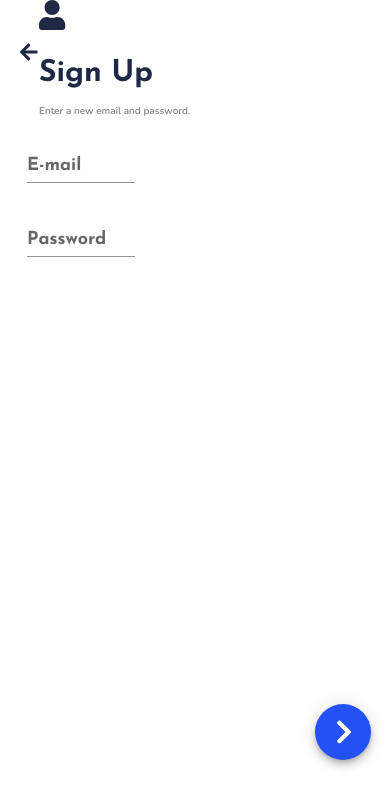
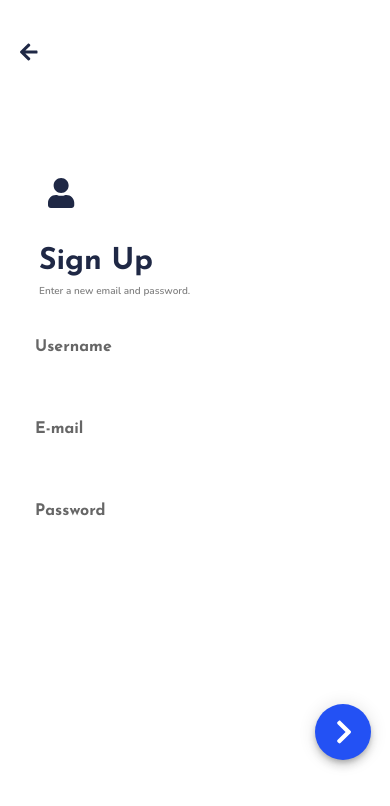
Before and after one commit to onlinkers/event-discovery-prototype, a Vue app: page /signup in a window 390 px wide. Shown: the top 806 px of the page. Built offline with nearby package versions, Linux system fonts and the light colour scheme; what vue-mq would draw is missing.

Commit message:
fix sign up page

```diff
--- a/src/views/SignUp.vue
+++ b/src/views/SignUp.vue
@@ -1,5 +1,5 @@
 <template>
-<div class="welcome-container">
+<div class="WelcomePage">
   <div class="nav-icons">
     <router-link to="/">
       <font-awesome-icon icon="arrow-left" class="back-btn fa-2x" color="#1F2845"/>
@@ -10,29 +10,33 @@
     <h1>Sign Up</h1>
     <h4>Enter a new email and password.</h4>
   </div>
-  <div class="sign-up">
-    <div class="sign-up-box">
-      <v-form class="sign-up-form">
+  <div class="auth">
+    <v-form class="auth-form">
+      <v-text-field
+        name="Username"
+        label="Username"
+        class="auth-input"
+        clearable
+      ></v-text-field>
+    </v-form>
+    <v-form class="auth-form">
       <v-text-field
         name="Email"
         label="E-mail"
-          class="sign-up-input"
+        class="auth-input"
         clearable
         :rules="[rules.required, rules.email]"
       ></v-text-field>
     </v-form>
-    </div>
-    <div class="sign-up-box">
-      <v-form class="sign-up-form">
+    <v-form class="auth-form">
       <v-text-field
         name="Password"
         label="Password"
-          class="sign-up-input"
+        class="auth-input"
         clearable
         :rules="[rules.required]"
       ></v-text-field>
     </v-form>
-    </div>
   </div>
   <div class="next-icon">
     <v-btn color="primary" fab medium to="/discover">
@@ -76,64 +80,6 @@ export default {
     left: 10%;
   }
 }
-.welcome-text {
-  font-family: 'Josefin Sans', sans-serif;
-  .user-icon {
-    margin: 0 0 5% 10%;
-  }
-  h1 {
-    margin: 0 10% 0;
-    font-weight: 800;
-    font-size: 3em;
-    color: #1F2845; // TODO: COLOR AND FONT NEED MIXINS
-  }
-  h4 {
-    font-family: 'Nunito', sans-serif;
-    margin: 2% 10% 5%;
-    color: grey;
-    font-weight: 600;
-  }
-}
-.sign-up {
-  width: 100%;
-  position: relative;
-}
-.sign-up-box {
-  display: flex;
-  border-radius: 0 15px 15px 0;
-  font-family: 'Nunito', sans-serif;
-  margin: 2% 0;
-  h5 {
-    color: #939DBE;
-    position: fixed;
-  }
-  .sign-up-input {
-    background: none;
-    border: none;
-    font-size: 1em;
-    line-height: 1.5em;
-    margin: 0 0 0 20%;
-    outline: none;
-    color: #939DBE;
-    font-weight: 700;
-  }
-}
-.sign-up-box:hover {
-  background: rgb(249, 249, 255);
-}
-.alt-accounts {
-  margin: 5% 10% auto;
-  h3 {
-    font-family: 'Montserrat';
-    font-size: 1em;
-  }
-  .alt-icons {
-    margin: 2% 0;
-    .alt-icon {
-      margin: 0 2%;
-    }
-  }
-}
 .next-icon {
   position: absolute;
   right: 5%;
@@ -143,7 +89,4 @@ export default {
     transform: translateX(10%);
   }
 }
-.sign-up-input.v-text-field > .v-input__control > .v-input__slot:before {
-    border-style: none;
-}
 </style>
--- a/src/views/Welcome.vue
+++ b/src/views/Welcome.vue
@@ -5,22 +5,22 @@
       <h1>Welcome!</h1>
       <h4>Enter your login details below to sign in.</h4>
     </div>
-    <div class="sign-in">
-      <v-form class="sign-in-form">
+    <div class="auth">
+      <v-form class="auth-form">
         <v-text-field
           name="Email"
           label="E-mail"
-          class="sign-in-input"
+          class="auth-input"
           clearable
           :rules="[rules.required, rules.email]"
           v-model="inputEmail"
         ></v-text-field>
       </v-form>
-      <v-form class="sign-in-form">
+      <v-form class="auth-form">
         <v-text-field
           name="Password"
           label="Password"
-          class="sign-in-input"
+          class="auth-input"
           clearable
           :rules="[rules.required]"
           v-model="inputPassword"
@@ -35,7 +35,7 @@
         </div>
       </div>
       <div class="nav-btns">
-        <div class="sign-in-btn">
+        <div class="auth-btn">
           <v-btn color="primary" block elevation="5">Sign In</v-btn>
         </div>
         <div class="create-acc-btn">
@@ -95,17 +95,17 @@ export default {
       font-weight: 600;
     }
   }
-  .sign-in {
+  .auth {
     margin-top: 1.5em;
     width: 100%;
-    .sign-in-form {
+    .auth-form {
       display: flex;
       padding-top: 1em;
       padding-bottom: 1em;
       border-radius: 0 1em 1em 0;
       font-family: 'Nunito', sans-serif;
 
-      .sign-in-input {
+      .auth-input {
         margin: 0 10%;
         color: #939DBE;
         font-weight: 700;
@@ -120,7 +120,7 @@ export default {
         }
       }
     }
-    .sign-in-form:hover {
+    .auth-form:hover {
       background: rgb(249, 249, 255);
     }
   }
@@ -152,7 +152,7 @@ export default {
     margin: 0 10%;
     display: flex;
     flex-direction: column;
-    .sign-in-btn, .create-acc-btn {
+    .auth-btn, .create-acc-btn {
       width: 100%;
       margin: 0.5em 0;
       .v-btn {
@@ -160,7 +160,7 @@ export default {
       }
     }
   }
-  .sign-in-input.v-text-field > .v-input__control > .v-input__slot:before {
+  .auth-input.v-text-field > .v-input__control > .v-input__slot:before {
       border-style: none;
   }
 
@@ -175,10 +175,10 @@ export default {
       margin-top: 20vh;
     }
 
-    .sign-in {
+    .auth {
       font-size: 0.8em;
 
-      .sign-in-form {
+      .auth-form {
         width: 90%;
       }
 
```
Lines whose indentation alone changed are shown as unchanged.
